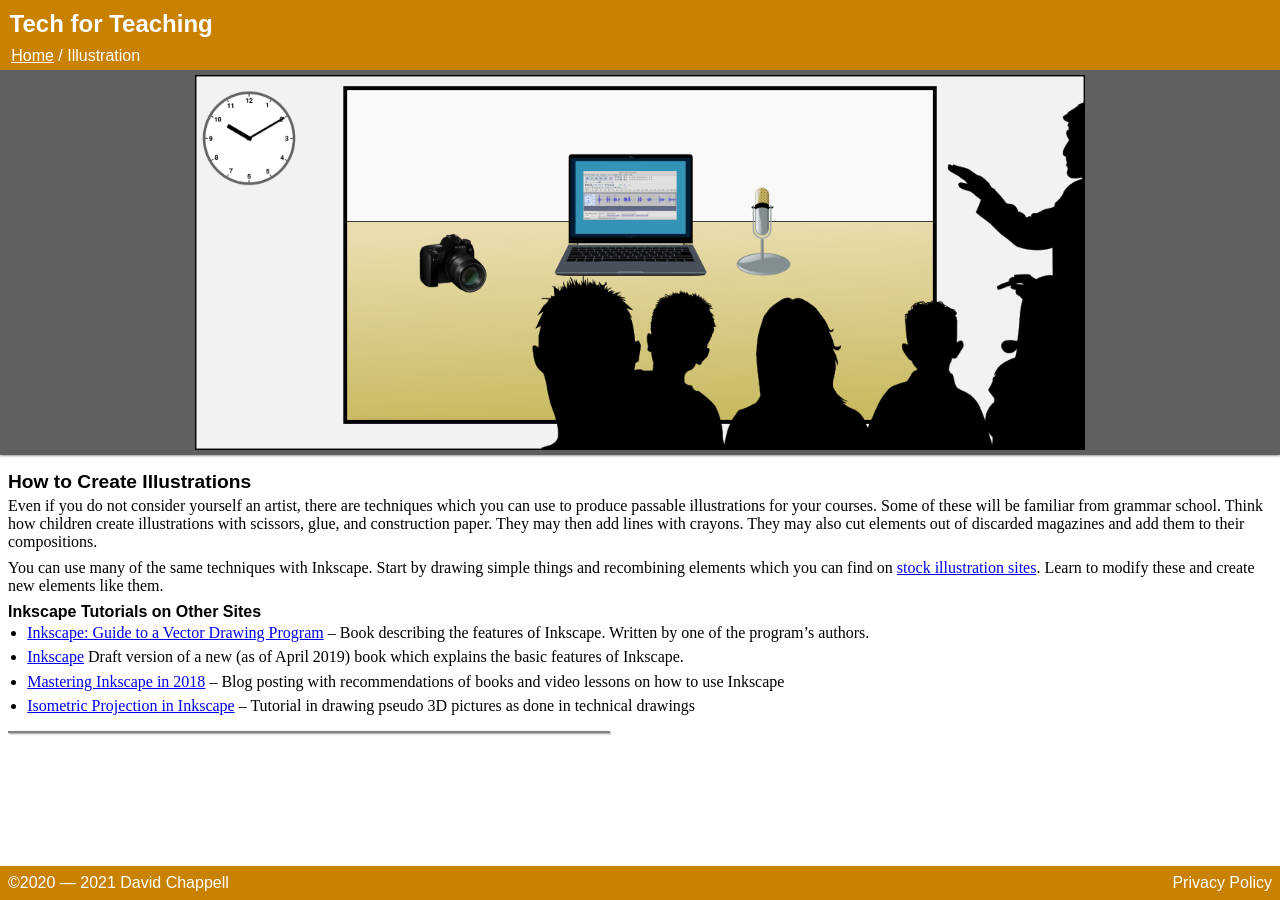
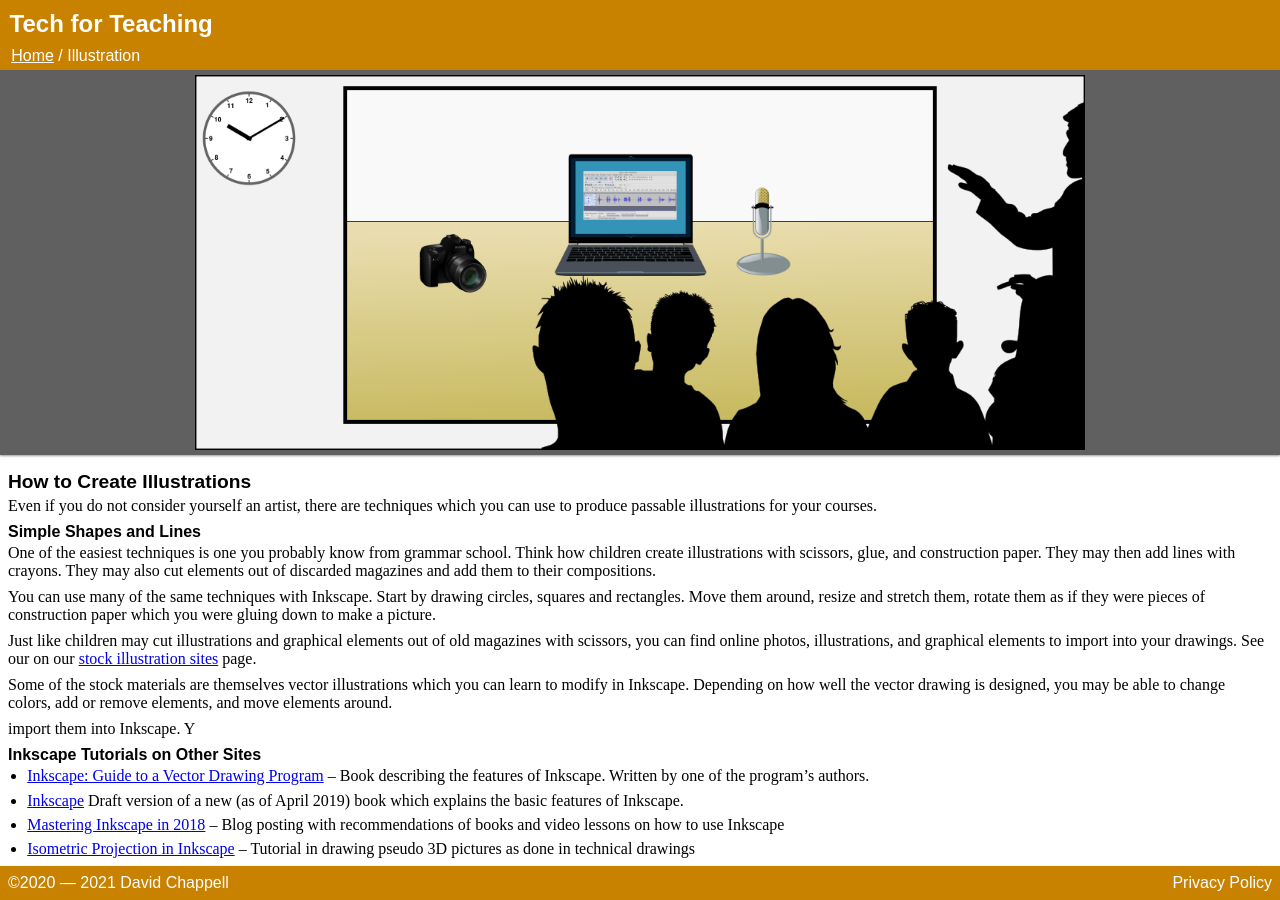
Before and after one commit to david672orford/tech-for-teaching, a Jekyll site: the page built from illustration/index.md, in a window 1280 px wide. Built offline with Jekyll 4.4.1, drawn with Linux system fonts in a browser that asks for light colours; our own code applies the rules of GitHub Pages for plain Markdown files.

Commit message:
expanded How to Create Illustrations a little

```diff
--- a/illustration/index.md
+++ b/illustration/index.md
@@ -1,16 +1,33 @@
 ## How to Create Illustrations
 
 Even if you do not consider yourself an artist, there are techniques which you
-can use to produce passable illustrations for your courses. Some of these will
-be familiar from grammar school. Think how children create illustrations with
+can use to produce passable illustrations for your courses.
+
+### Simple Shapes and Lines
+
+One of the easiest techniques is one you probably know from
+grammar school. Think how children create illustrations with
 scissors, glue, and construction paper. They may then add lines with crayons.
 They may also cut elements out of discarded magazines and add them to their
 compositions.
 
-You can use many of the same techniques with Inkscape. Start by drawing simple
-things and recombining elements which you can find on
-[stock illustration sites](../stock-material/).
-Learn to modify these and create new elements like them.
+You can use many of the same techniques with Inkscape. Start by drawing
+circles, squares and rectangles. Move them around, resize and stretch them,
+rotate them as if they were pieces of construction paper which you were
+gluing down to make a picture.
+
+Just like children may cut illustrations and graphical elements out of
+old magazines with scissors, you can find online photos, illustrations,
+and graphical elements to import into your drawings. See our
+on our [stock illustration sites](../stock-material/) page.
+
+Some of the stock materials are themselves vector illustrations which you
+can learn to modify in Inkscape. Depending on how well the vector drawing
+is designed, you may be able to change colors, add or remove elements, and
+move elements around.
+
+
+import them into Inkscape. Y
 
 ### Inkscape Tutorials on Other Sites
 
```
